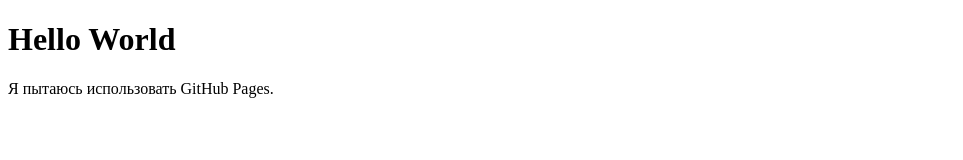
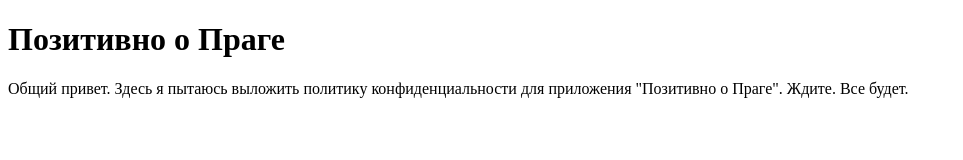
Before and after one commit to BarsAndCo/BarsAndCo.github.io, a plain HTML site: page index.html in a window 1280 px wide. Shown: the whole page, without its empty margins (0-963 px from the left). Drawn offline with Linux system fonts and the light colour scheme.

Commit message:
Update index.html

```diff
--- a/index.html
+++ b/index.html
@@ -1,7 +1,12 @@
 <!DOCTYPE html>
 <html>
 <body>
-<h1>Hello World</h1>
-<p>Я пытаюсь использовать GitHub Pages.</p>
+<h1>Позитивно о Праге</h1>
+<p>
+    Общий привет.
+    Здесь я пытаюсь выложить политику конфиденциальности для приложения "Позитивно о Праге".
+    Ждите.
+    Все будет.
+</p>
 </body>
 </html>
```
